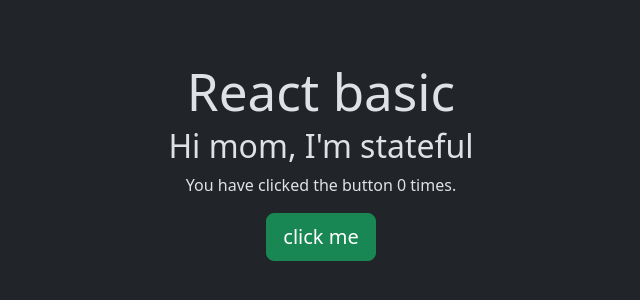
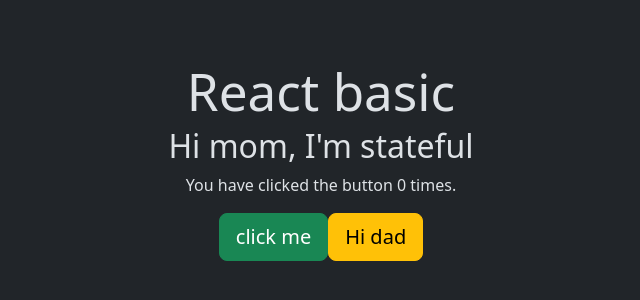
Before and after one commit to MohammadMzien2/Javascript-2, a React (Vite) app in the folder 01-react-basic/: page / in a window 1280 px wide. Shown: the part 238-538 px from the top of the page, without its empty margins (319-959 px from the left). Built offline with nearby package versions, Linux system fonts and the light colour scheme.

Commit message:
another stateful variable

```diff
--- a/01-react-basic/src/App.tsx
+++ b/01-react-basic/src/App.tsx
@@ -13,6 +13,8 @@ function App() {
 
   }
 
+
+
   console.log("Rendering...")
 
   return (
@@ -24,6 +26,9 @@ function App() {
       <p>You have clicked the button {clicks} times.</p>
 
       <button onClick={handleButtonClick} className='btn btn-success btn-lg'>click me</button>
+
+      <button onClick={() => { setMsg("Hi dad!") }} className='btn btn-warning btn-lg'>Hi dad</button>
+
     </div>
   )
 
```
